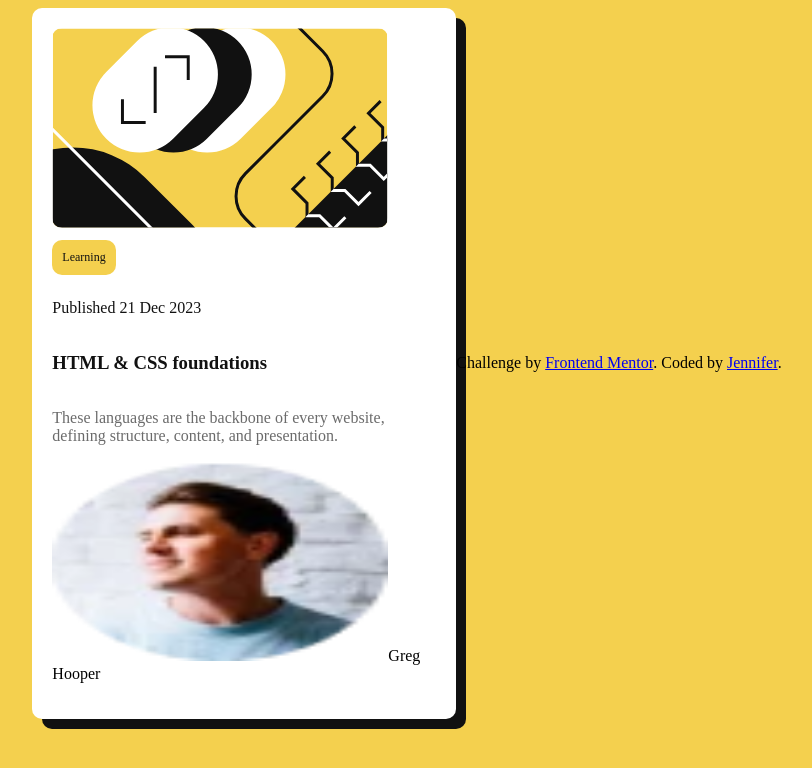
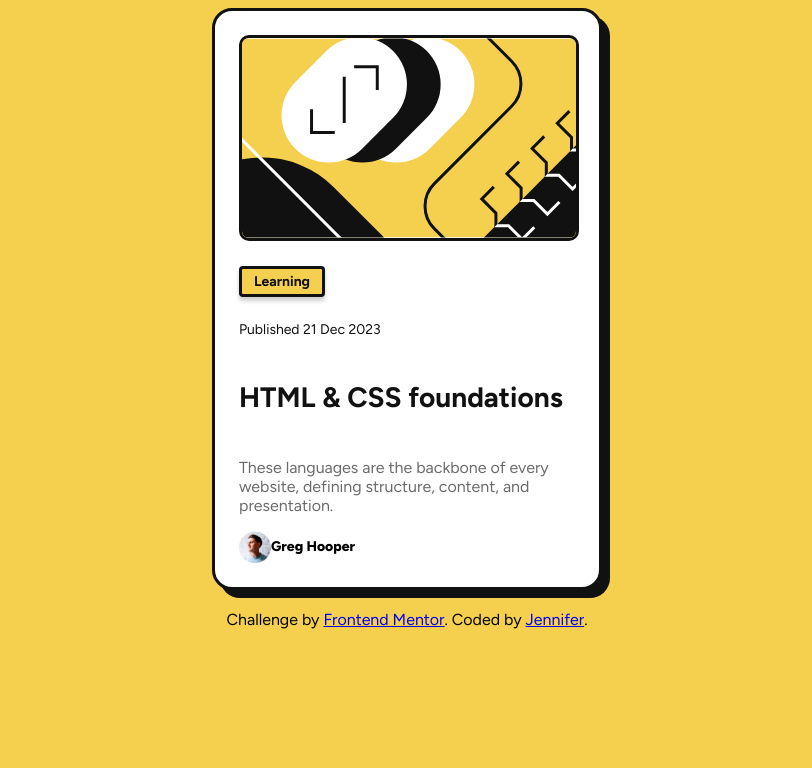
Before and after one commit to jvondungen/blog-preview-card, a plain HTML site: page index.html in a window 1280 px wide. Shown: the whole page, without its empty margins (233-1045 px from the left). Drawn offline with Linux system fonts and the light colour scheme.

Commit message:
update files

```diff
--- a/index.html
+++ b/index.html
@@ -5,7 +5,9 @@
   <meta name="viewport" content="width=device-width, initial-scale=1.0"> <!-- displays site properly based on user's device -->
 
   <link rel="icon" type="image/png" sizes="32x32" href="./assets/images/favicon-32x32.png">
-  <link rel="preconnect" href="https://fonts.google.com/specimen/Figtree">
+  <link rel="preconnect" href="https://fonts.googleapis.com">
+<link rel="preconnect" href="https://fonts.gstatic.com" crossorigin>
+<link href="https://fonts.googleapis.com/css2?family=Figtree:ital,wght@0,300..900;1,300..900&display=swap" rel="stylesheet">
   <link rel="stylesheet" href="./styles.css">
 
   <title>Frontend Mentor | Blog preview card</title>
@@ -15,17 +17,15 @@
   <div class="card-container">
     <div class="illustration"><img src="./assets/images/illustration-article.svg"></div>
 
-    <div class="content">
+ <div class="category"><h1>Learning</h1></div>
 
-     <h1 class="category">Learning</h1>
+     <div class="date"><p>Published 21 Dec 2023</p></div>
 
-     <p class="date">Published 21 Dec 2023</p>
+     <div class="title"><h3>HTML & CSS foundations</h3></div>
 
-     <h3 class="title">HTML & CSS foundations</h3>
-
-     <p class="description">These languages are the backbone of every website, defining structure, content, and presentation.</p>
-    </div>
-   <img class="avitar" src="./assets/images/image-avatar.webp" alt="avitar image">Greg Hooper</p>
+     <div class="description"><p>These languages are the backbone of every website, defining structure, content, and presentation.</p></div>
+      <div class="author"><img id="avitar" src="./assets/images/image-avatar.webp" alt="avitar image">Greg Hooper</p>
+   </div>
   </div>
 
   <div class="attribution">
--- a/styles.css
+++ b/styles.css
@@ -3,41 +3,69 @@
 body{font-family: Figtree;
     background-color: hsl(47, 88%, 63%);
     display:flex;
+    flex-direction: column;
     justify-content: center;
     align-items: center;}
 
-.card-container {width:384px;
+.card-container {
     background-color: #ffffff;
-    padding: 20px;
-    border-radius: 10px;
-    box-shadow: 10px 10px #111111;
+    padding: 24px;
+    border:solid #111111;
+    border-radius: 20px;
+    box-shadow: 8px 8px #111111;
+    display:flex;
+flex-direction:column;
+align-items: start;
+width:336px;
 }
 
-img{width: 336px;
+.illustration img{
     height:200px;
     background-color: #ffffff;
-    align-items: center;
-    border-radius: 10px;}
+    border: solid #111111;
+    border-radius: 10px;
+margin-bottom:12px;}
 
-@media only screen and (max-width: 400px)
+@media only screen and (max-width: 380px)
 {img{width:279px;
-height:200px;}}
+height:200px;}
+.card-container:width:327px;}
 
-
-.content{display:flex;
-flex-direction: column;
-justify-content:space-between;
-align-items: start;}
 
 .category, .date, .title{color:#111111;
 }
+
+.date{font-size:14px;}
+
+.title{font-size:24px;
+    font-weight:800;}
+
 .description{color:#6b6b6b;}
+@media only screen and (max-width:380px) {.description{visibility:hidden;}}
 
-.category{background-color: hsl(47, 88%, 63%);
-    padding:10px;
-    border-radius: 10px;
-    font-size: 12px;
-font-weight: 500;
 
+
+h1{background-color: hsl(47, 88%, 63%);
+    padding:4px 12px;
+    border-radius: 4px;
+    border: solid #111111;
+    font-size: 14px;
+box-shadow: 0px 4px 4px rgb(17, 17, 17, .2);}
+
+.author {display:flex;
+    align-items:center;
+    font-size: 14px;
+    font-weight:800;
+    }
+
+
+
+.author img{
+    width:32px;
+height:32px;
+padding: right 5px;
 }
-.attribution{align-items: center;}
+
+
+.attribution{align-items: center;
+padding:20px;}
```
